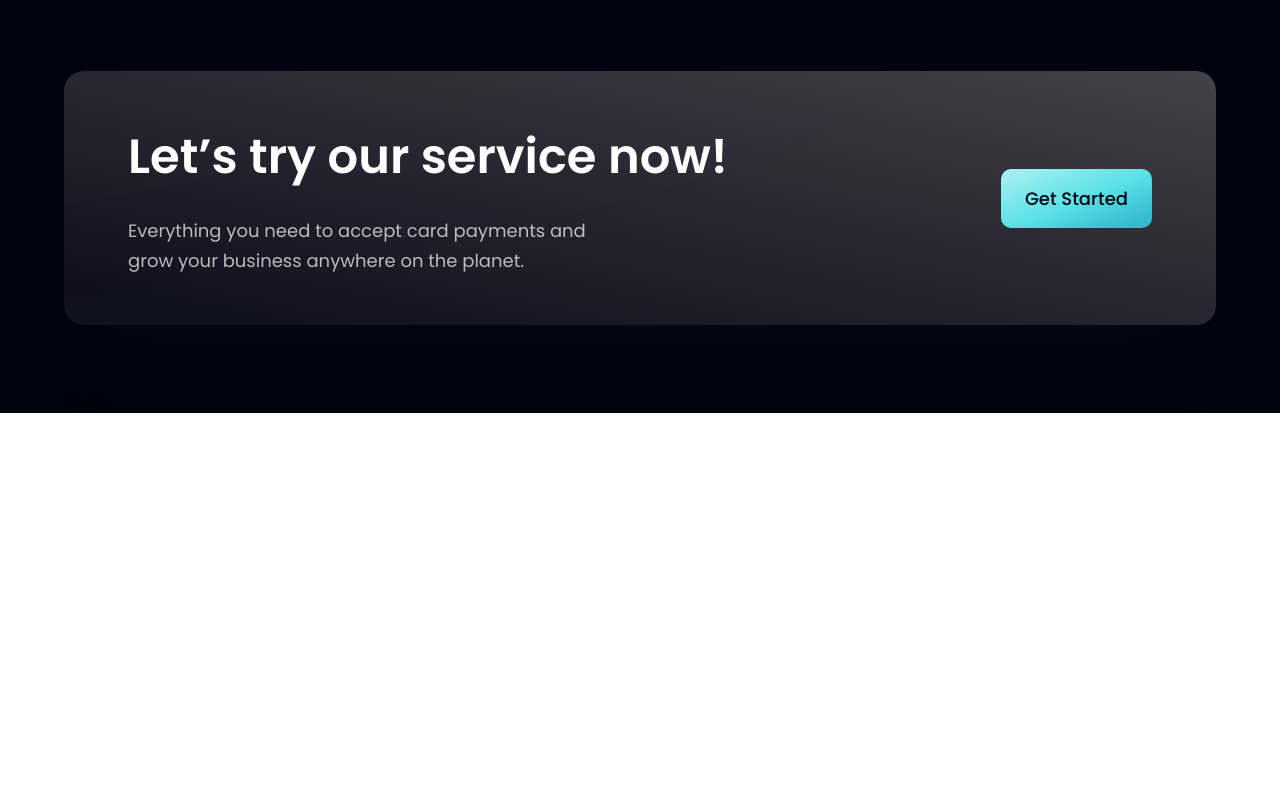
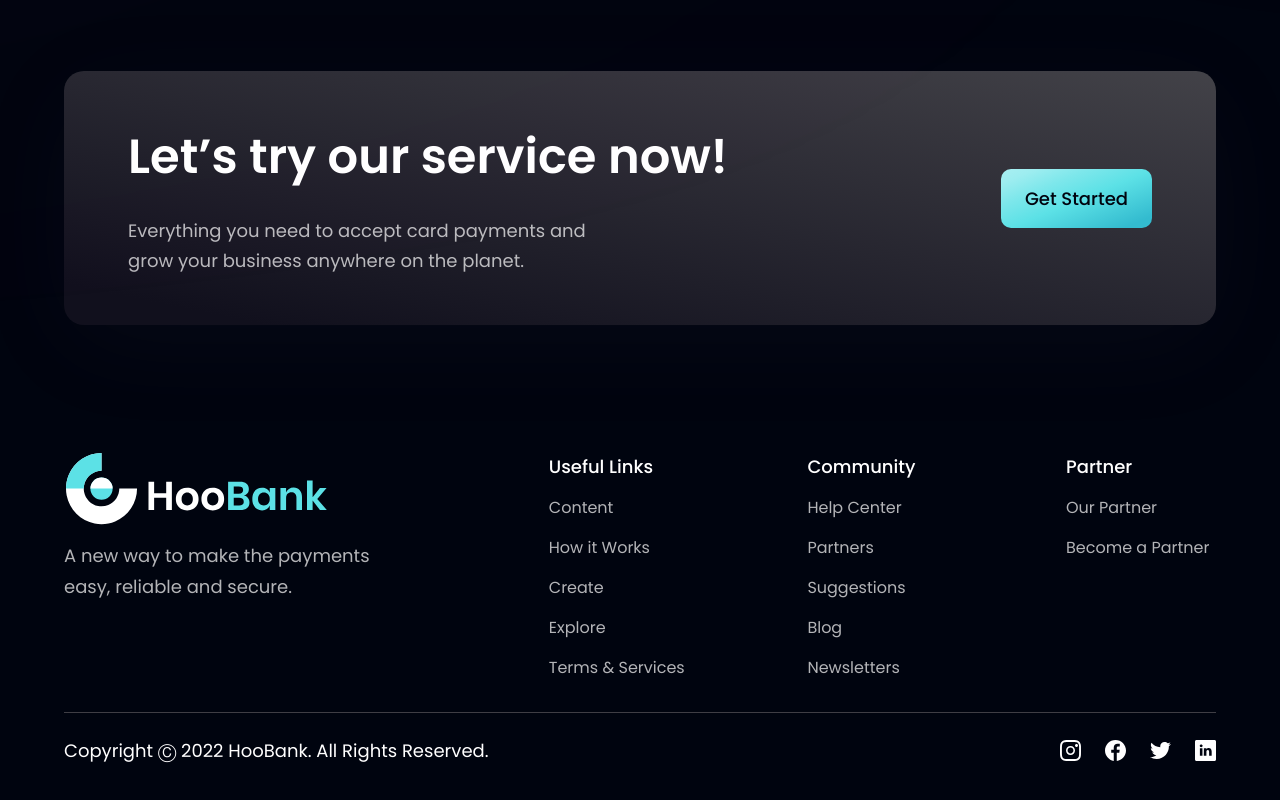
Before and after one commit to AbrahamTegene/bank_modern_app, a React (Vite) app: page / in a window 1280 px wide. Shown: the part 3073-3873 px from the top of the page. Before the commit the page ends 3486 px from the top, so only its background shows below. Built offline with nearby package versions, Linux system fonts and the light colour scheme.

Commit message:
Footer section is updated

```diff
--- a/src/components/Footer.jsx
+++ b/src/components/Footer.jsx
@@ -1,10 +1,65 @@
-import React from 'react'
+import styles from "../style";
+import { logo } from "../assets";
+import { footerLinks, socialMedia } from "../constants";
 
 const Footer = () => {
   return (
-    <div>
-      Footer
+    <section className={`${styles.flexCenter} ${styles.paddingY} flex-col`}>
+    <div className={`${styles.flexStart} md:flex-row flex-col mb-8 w-full`}>
+      <div className="flex-[1] flex flex-col justify-start mr-10">
+        <img
+          src={logo}
+          alt="hoobank"
+          className="w-[266px] h-[72.14px] object-contain"
+        />
+        <p className={`${styles.paragraph} mt-4 max-w-[312px]`}>
+          A new way to make the payments easy, reliable and secure.
+        </p>
+      </div>
+
+      <div className="flex-[1.5] w-full flex flex-row justify-between flex-wrap md:mt-0 mt-10">
+        {footerLinks.map((footerlink) => (
+          <div key={footerlink.title} className={`flex flex-col ss:my-0 my-4 min-w-[150px]`}>
+            <h4 className="font-poppins font-medium text-[18px] leading-[27px] text-white">
+              {footerlink.title}
+            </h4>
+            <ul className="list-none mt-4">
+              {footerlink.links.map((link, index) => (
+                <li
+                  key={link.name}
+                  className={`font-poppins font-normal text-[16px] leading-[24px] text-dimWhite hover:text-secondary cursor-pointer ${
+                    index !== footerlink.links.length - 1 ? "mb-4" : "mb-0"
+                  }`}
+                >
+                  {link.name}
+                </li>
+              ))}
+            </ul>
+          </div>
+        ))}
+      </div>
     </div>
+
+    <div className="w-full flex justify-between items-center md:flex-row flex-col pt-6 border-t-[1px] border-t-[#3F3E45]">
+      <p className="font-poppins font-normal text-center text-[18px] leading-[27px] text-white">
+        Copyright Ⓒ 2022 HooBank. All Rights Reserved.
+      </p>
+
+      <div className="flex flex-row md:mt-0 mt-6">
+        {socialMedia.map((social, index) => (
+          <img
+            key={social.id}
+            src={social.icon}
+            alt={social.id}
+            className={`w-[21px] h-[21px] object-contain cursor-pointer ${
+              index !== socialMedia.length - 1 ? "mr-6" : "mr-0"
+            }`}
+            onClick={() => window.open(social.link)}
+          />
+        ))}
+      </div>
+    </div>
+  </section>
   )
 }
 
```
